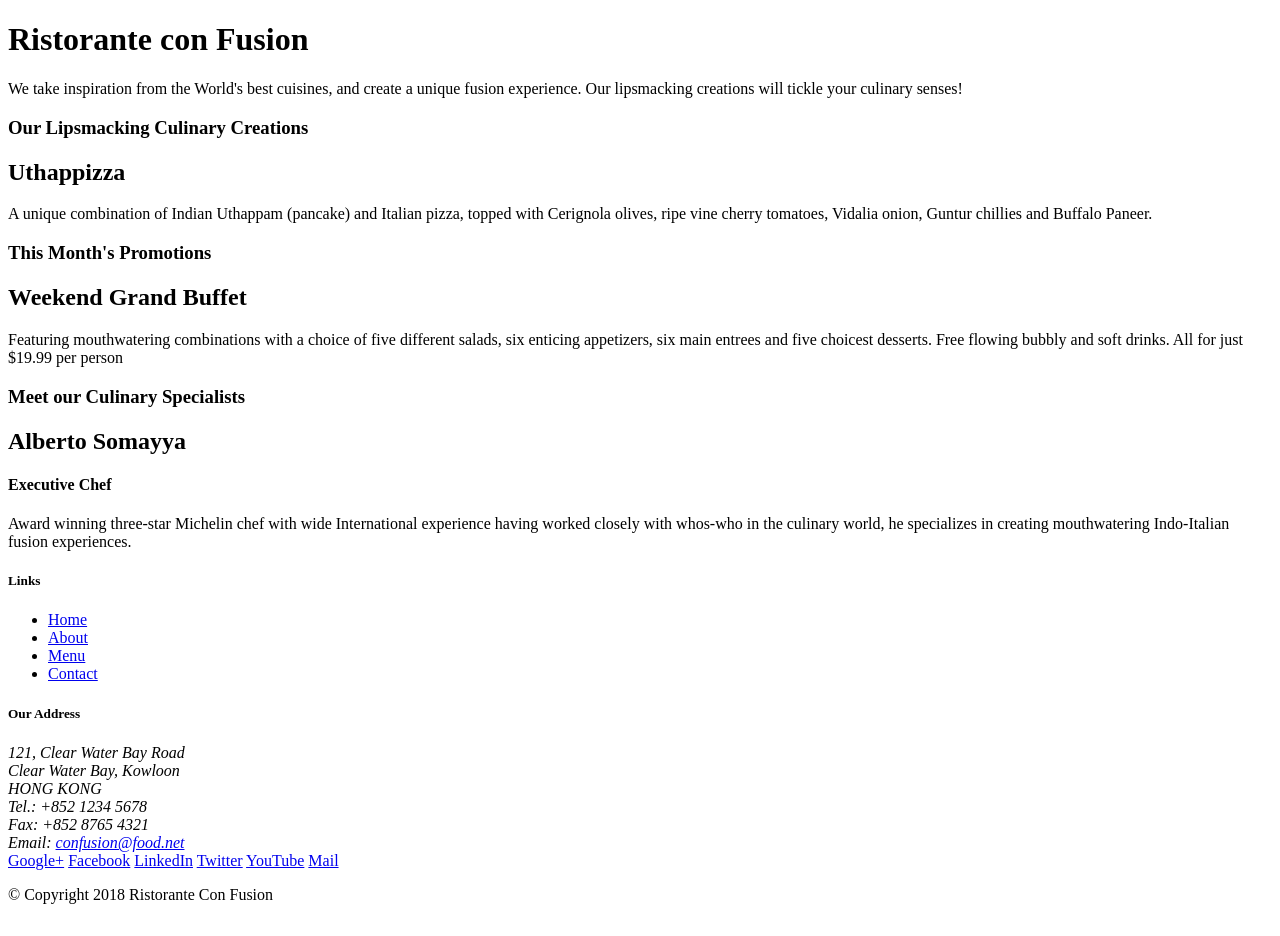
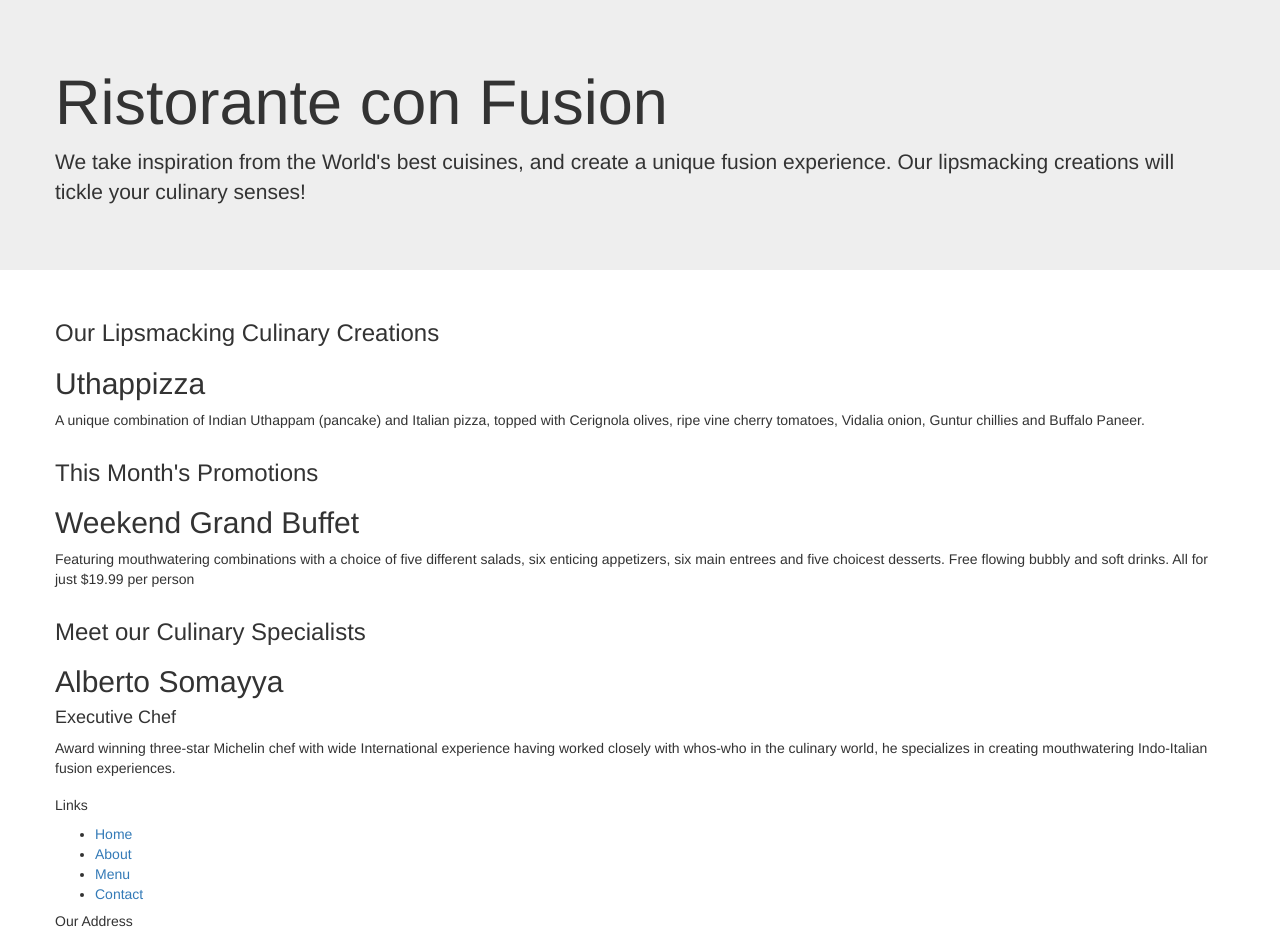
Before and after one commit to Arcgiss/Project, a website: page getting-started/projektas/conFusion/index.html in a window 1280 px wide. Shown: the top 936 px of the page. Drawn offline with nearby package versions, Linux system fonts and the light colour scheme.

Commit message:
unnessecary folders removed

```diff
--- a/getting-started/projektas/Bootstrap4/conFusion/index.html
+++ b/getting-started/projektas/conFusion/index.html
@@ -2,14 +2,21 @@
 <html lang="en">
 
 <head>
+    	<!-- Required meta tags always come first -->
+        <meta charset="utf-8">
+        <meta name="viewport" content="width=device-width, initial-scale=1, shrink-to-fit=no">
+        <meta http-equiv="x-ua-compatible" content="ie=edge">
+
+        <!-- Bootstrap CSS -->
+        <link rel="stylesheet" href="node_modules/bootstrap/dist/css/bootstrap.min.css">
     <title>Ristorante Con Fusion</title>
 </head>
 
 <body>
 
-    <header>
-        <div>
-            <div>
+    <header class="jumbotron">
+        <div class="container">
+            <div class="row">
                 <div>
                     <h1>Ristorante con Fusion</h1>
                     <p>We take inspiration from the World's best cuisines, and create a unique fusion experience. Our lipsmacking creations will tickle your culinary senses!</p>
@@ -20,8 +27,8 @@
         </div>
     </header>
 
-    <div>
-        <div>
+    <div class="container">
+        <div class="row">
             <div>
                 <h3>Our Lipsmacking Culinary Creations</h3>
             </div>
@@ -32,7 +39,7 @@
         </div>
 
 
-        <div>
+        <div class="row">
             <div>
                 <h3>This Month's Promotions</h3>
             </div>
@@ -42,7 +49,7 @@
             </div>
         </div>
 
-        <div>
+        <div class="row">
             <div>
                 <h3>Meet our Culinary Specialists</h3>
             </div>
@@ -55,8 +62,8 @@
     </div>
 
     <footer>
-        <div>
-            <div>
+        <div class="container">
+            <div class="row">
                 <div>
                     <h5>Links</h5>
                     <ul>
@@ -88,14 +95,17 @@
                     </div>
                 </div>
            </div>
-           <div>
+           <div class="row">
                 <div>
                     <p>© Copyright 2018 Ristorante Con Fusion</p>
                 </div>
            </div>
         </div>
     </footer>
-
+		<!-- jQuery first, then Popper.js, then Bootstrap JS. -->
+        <script src="node_modules/jquery/dist/jquery.slim.min.js"></script>
+        <script src="node_modules/popper.js/dist/umd/popper.min.js"></script>
+        <script src="node_modules/bootstrap/dist/js/bootstrap.min.js"></script>
 </body>
 
 </html>
```
Also changed, not shown: getting-started/projektas/conFusion/package.json (renamed from getting-started/projektas/Bootstrap4/conFusion/package.json), 4 other files.
